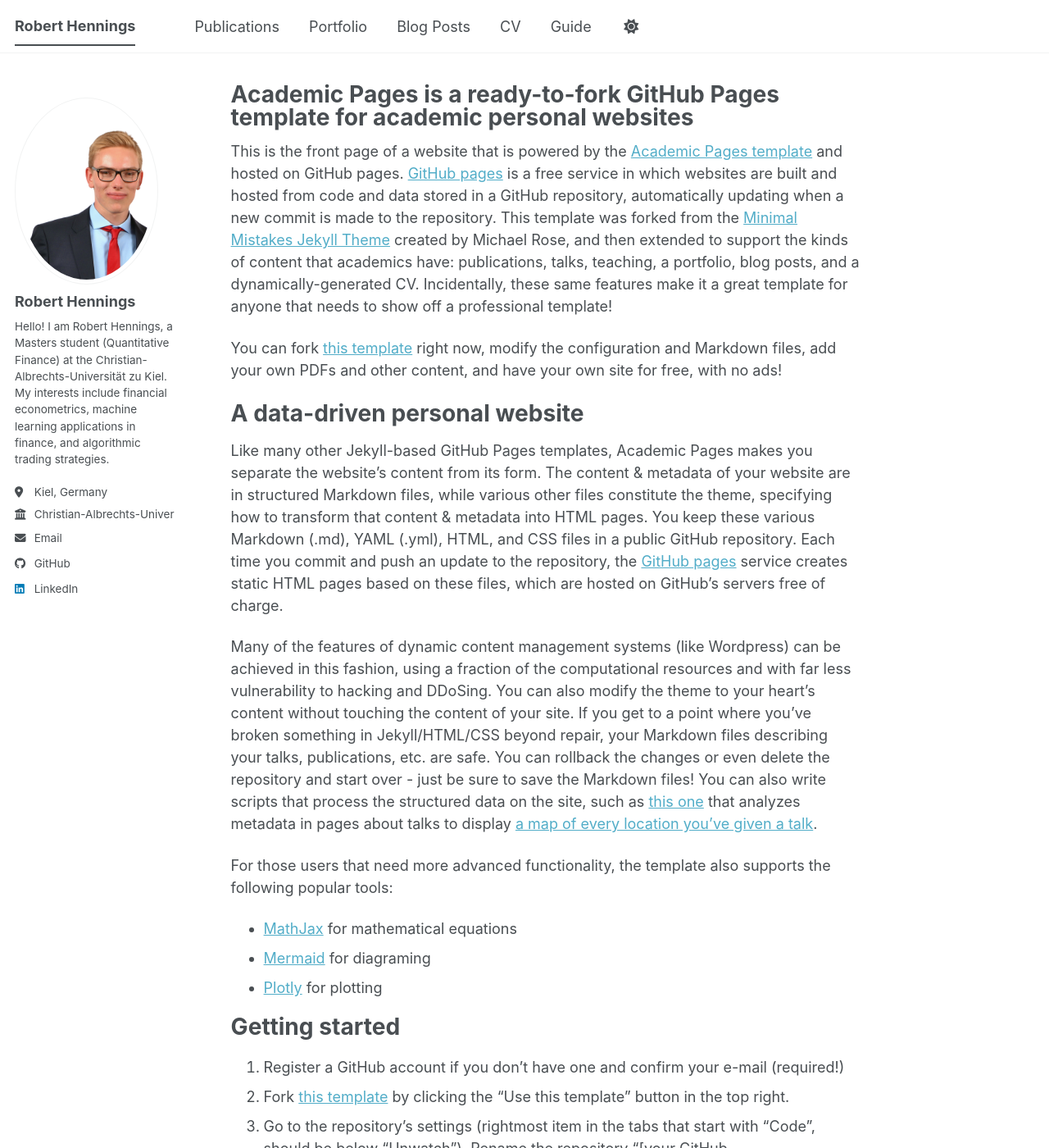
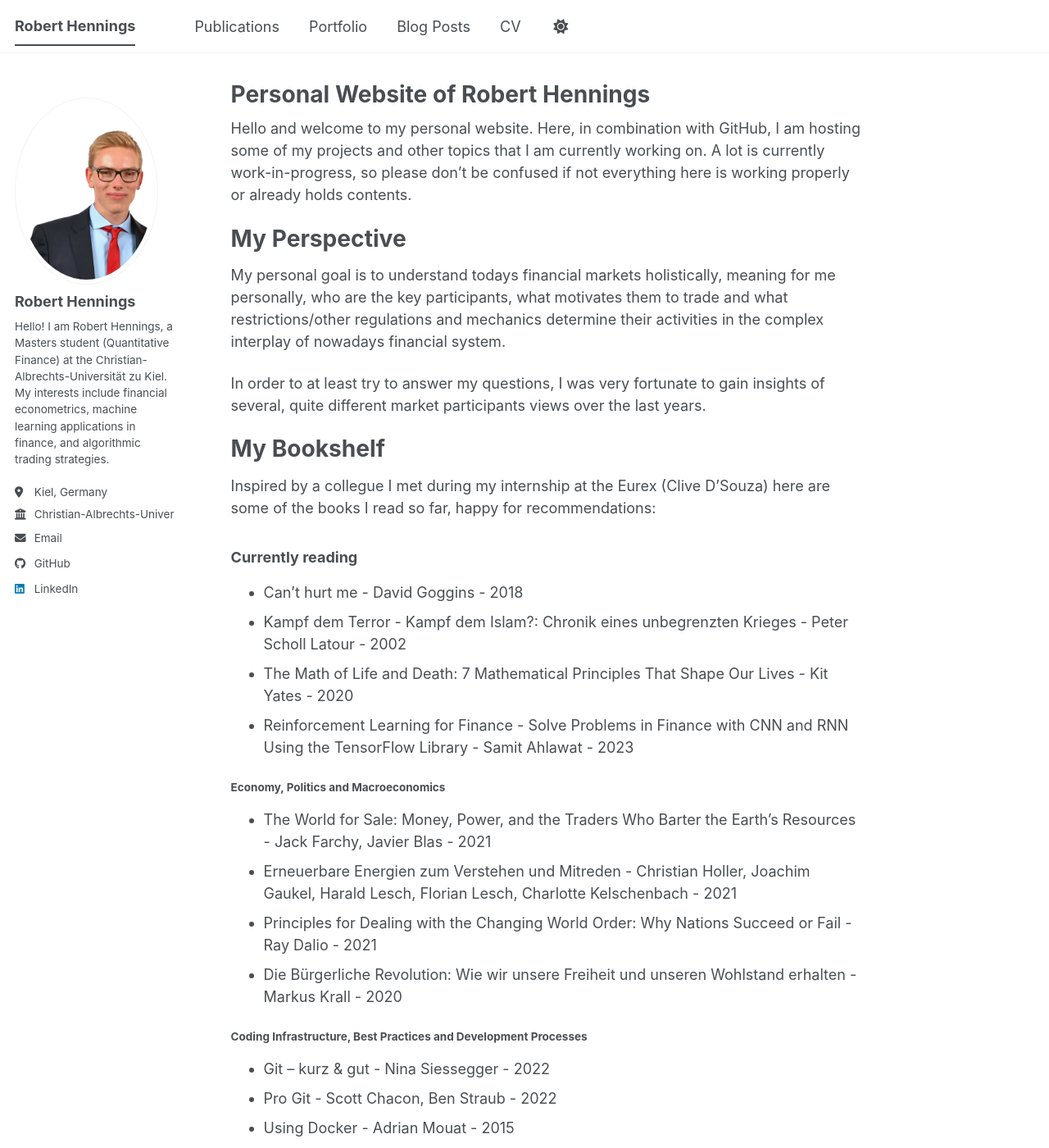
Before and after one commit to RobertHennings/RobertHennings.github.io, a Jekyll site: the page built from _pages/about.md, in a window 1280 px wide and 1400 px high. Shown: the whole window at 82% size. Built offline with Jekyll 4.4.1, drawn with Linux system fonts in a browser that asks for light colours; a script bundle is joined from its source files by our own code; library files that are not in the unit come from our copies; some of the changed text lies outside the part shown.

```diff
--- a/_data/navigation.yml
+++ b/_data/navigation.yml
@@ -29,5 +29,5 @@
   # - title: "CV"
   #   url: /cv-json/
 
-  - title: "Guide"
-    url: /markdown/
+  # - title: "Guide"
+  #   url: /markdown/
--- a/_includes/head.html
+++ b/_includes/head.html
@@ -4,12 +4,13 @@
 
 {% include seo.html %}
 
-<link href="{% if site.atom_feed.path %}{{ site.atom_feed.path }}{% else %}{{ base_path }}/feed.xml{% endif %}" type="application/atom+xml" rel="alternate" title="{{ site.title }} Feed">
+<link href="{% if site.atom_feed.path %}{{ site.atom_feed.path }}{% else %}{{ base_path }}/feed.xml{% endif %}"
+    type="application/atom+xml" rel="alternate" title="{{ site.title }} Feed">
 
 <meta name="viewport" content="width=device-width, initial-scale=1.0">
 
 <script>
-  document.documentElement.className = document.documentElement.className.replace(/\bno-js\b/g, '') + ' js ';
+    document.documentElement.className = document.documentElement.className.replace(/\bno-js\b/g, '') + ' js ';
 </script>
 
 <!-- For all browsers -->
--- a/_pages/about.md
+++ b/_pages/about.md
@@ -1,56 +1,120 @@
 ---
 permalink: /
-title: "Academic Pages is a ready-to-fork GitHub Pages template for academic personal websites"
+title: "Personal Website of Robert Hennings"
 author_profile: true
 redirect_from:
   - /about/
   - /about.html
 ---
 
-This is the front page of a website that is powered by the [Academic Pages template](https://github.com/academicpages/academicpages.github.io) and hosted on GitHub pages. [GitHub pages](https://pages.github.com) is a free service in which websites are built and hosted from code and data stored in a GitHub repository, automatically updating when a new commit is made to the repository. This template was forked from the [Minimal Mistakes Jekyll Theme](https://mmistakes.github.io/minimal-mistakes/) created by Michael Rose, and then extended to support the kinds of content that academics have: publications, talks, teaching, a portfolio, blog posts, and a dynamically-generated CV. Incidentally, these same features make it a great template for anyone that needs to show off a professional template!
+Hello and welcome to my personal website. Here, in combination with GitHub, I am hosting some of my projects and other topics that I am currently working on. A lot is currently work-in-progress, so please don't be confused if not everything here is working properly or already holds contents.
 
- You can fork [this template](https://github.com/academicpages/academicpages.github.io) right now, modify the configuration and Markdown files, add your own PDFs and other content, and have your own site for free, with no ads!
+My Perspective
+======
 
-A data-driven personal website
+My personal goal is to understand todays financial markets holistically, meaning for me personally, who are the key participants, what motivates them to trade and what restrictions/other regulations and mechanics determine their activities in the complex interplay of nowadays financial system.
+
+In order to at least try to answer my questions, I was very fortunate to gain insights of several, quite different market participants views over the last years.
+
+My Bookshelf
 ======
-Like many other Jekyll-based GitHub Pages templates, Academic Pages makes you separate the website's content from its form. The content & metadata of your website are in structured Markdown files, while various other files constitute the theme, specifying how to transform that content & metadata into HTML pages. You keep these various Markdown (.md), YAML (.yml), HTML, and CSS files in a public GitHub repository. Each time you commit and push an update to the repository, the [GitHub pages](https://pages.github.com/) service creates static HTML pages based on these files, which are hosted on GitHub's servers free of charge.
 
-Many of the features of dynamic content management systems (like Wordpress) can be achieved in this fashion, using a fraction of the computational resources and with far less vulnerability to hacking and DDoSing. You can also modify the theme to your heart's content without touching the content of your site. If you get to a point where you've broken something in Jekyll/HTML/CSS beyond repair, your Markdown files describing your talks, publications, etc. are safe. You can rollback the changes or even delete the repository and start over - just be sure to save the Markdown files! You can also write scripts that process the structured data on the site, such as [this one](https://github.com/academicpages/academicpages.github.io/blob/master/talkmap.ipynb) that analyzes metadata in pages about talks to display [a map of every location you've given a talk](https://academicpages.github.io/talkmap.html).
+Inspired by a collegue I met during my internship at the Eurex (Clive D'Souza) here are some of the books I read so far, happy for recommendations:
 
-For those users that need more advanced functionality, the template also supports the following popular tools:
-- [MathJax](https://www.mathjax.org/) for mathematical equations
-- [Mermaid](https://mermaid.js.org/) for diagraming
-- [Plotly](https://plotly.com/javascript/) for plotting
+### Currently reading
 
-Getting started
-======
-1. Register a GitHub account if you don't have one and confirm your e-mail (required!)
-1. Fork [this template](https://github.com/academicpages/academicpages.github.io) by clicking the "Use this template" button in the top right.
-1. Go to the repository's settings (rightmost item in the tabs that start with "Code", should be below "Unwatch"). Rename the repository "[your GitHub username].github.io", which will also be your website's URL.
-1. Set site-wide configuration and create content & metadata (see below -- also see [this set of diffs](https://archive.is/3TPas) showing what files were changed to set up [an example site](https://getorg-testacct.github.io) for a user with the username "getorg-testacct")
-1. Upload any files (like PDFs, .zip files, etc.) to the files/ directory. They will appear at https://[your GitHub username].github.io/files/example.pdf.
-1. Check status by going to the repository settings, in the "GitHub pages" section
+* Can't hurt me - David Goggins - 2018
+* Kampf dem Terror - Kampf dem Islam?: Chronik eines unbegrenzten Krieges - Peter Scholl Latour - 2002
+* The Math of Life and Death: 7 Mathematical Principles That Shape Our Lives - Kit Yates - 2020
+* Reinforcement Learning for Finance - Solve Problems in Finance with CNN and RNN Using the TensorFlow Library - Samit Ahlawat - 2023
 
-Site-wide configuration
-------
-The main configuration file for the site is in the base directory in [_config.yml](https://github.com/academicpages/academicpages.github.io/blob/master/_config.yml), which defines the content in the sidebars and other site-wide features. You will need to replace the default variables with ones about yourself and your site's github repository. The configuration file for the top menu is in [_data/navigation.yml](https://github.com/academicpages/academicpages.github.io/blob/master/_data/navigation.yml). For example, if you don't have a portfolio or blog posts, you can remove those items from that navigation.yml file to remove them from the header.
+#### Economy, Politics and Macroeconomics
 
-Create content & metadata
-------
-For site content, there is one Markdown file for each type of content, which are stored in directories like _publications, _talks, _posts, _teaching, or _pages. For example, each talk is a Markdown file in the [_talks directory](https://github.com/academicpages/academicpages.github.io/tree/master/_talks). At the top of each Markdown file is structured data in YAML about the talk, which the theme will parse to do lots of cool stuff. The same structured data about a talk is used to generate the list of talks on the [Talks page](https://academicpages.github.io/talks), each [individual page](https://academicpages.github.io/talks/2012-03-01-talk-1) for specific talks, the talks section for the [CV page](https://academicpages.github.io/cv), and the [map of places you've given a talk](https://academicpages.github.io/talkmap.html) (if you run this [python file](https://github.com/academicpages/academicpages.github.io/blob/master/talkmap.py) or [Jupyter notebook](https://github.com/academicpages/academicpages.github.io/blob/master/talkmap.ipynb), which creates the HTML for the map based on the contents of the _talks directory).
+* The World for Sale: Money, Power, and the Traders Who Barter the Earth's Resources - Jack Farchy, Javier Blas - 2021
+* Erneuerbare Energien zum Verstehen und Mitreden - Christian Holler, Joachim Gaukel, Harald Lesch, Florian Lesch, Charlotte Kelschenbach - 2021
+* Principles for Dealing with the Changing World Order: Why Nations Succeed or Fail - Ray Dalio - 2021
+* Die Bürgerliche Revolution: Wie wir unsere Freiheit und unseren Wohlstand erhalten - Markus Krall - 2020
 
-**Markdown generator**
+#### Coding Infrastructure, Best Practices and Development Processes
 
-The repository includes [a set of Jupyter notebooks](https://github.com/academicpages/academicpages.github.io/tree/master/markdown_generator
-) that converts a CSV containing structured data about talks or presentations into individual Markdown files that will be properly formatted for the Academic Pages template. The sample CSVs in that directory are the ones I used to create my own personal website at stuartgeiger.com. My usual workflow is that I keep a spreadsheet of my publications and talks, then run the code in these notebooks to generate the Markdown files, then commit and push them to the GitHub repository.
+* Git – kurz & gut - Nina Siessegger - 2022
+* Pro Git - Scott Chacon, Ben Straub - 2022
+* Using Docker - Adrian Mouat - 2015
+* Introducing MLOps: How to Scale Machine Learning in the Enterprise - Mark Treveil, Nicolas Omont, Clément Stenac, Kenji Lefevre, Du Phan, Joachim Zentici, Adrien Lavoillotte, Makoto Miyazaki, Lynn Heidmann - 2020
 
-How to edit your site's GitHub repository
-------
-Many people use a git client to create files on their local computer and then push them to GitHub's servers. If you are not familiar with git, you can directly edit these configuration and Markdown files directly in the github.com interface. Navigate to a file (like [this one](https://github.com/academicpages/academicpages.github.io/blob/master/_talks/2012-03-01-talk-1.md) and click the pencil icon in the top right of the content preview (to the right of the "Raw | Blame | History" buttons). You can delete a file by clicking the trashcan icon to the right of the pencil icon. You can also create new files or upload files by navigating to a directory and clicking the "Create new file" or "Upload files" buttons.
+#### Coding
 
-Example: editing a Markdown file for a talk
-![Editing a Markdown file for a talk](/images/editing-talk.png)
+* Python for Excel: A Modern Environment for Automation and Data Analysis - Felix Zumstein - 2021
+* Python for Data Analysis: Data Wrangling with Pandas, NumPy, and Jupyter - Wes McKinney - 2022
+* Data Science from Scratch: First Principles with Python - Joel Grus - 2019
+* Web Scraping with Python - Ryan Mitchell - 2018
+* Pandas for Everyone: Python Data Analysis - Daniel Y. Chen - 2017
 
-For more info
-------
-More info about configuring Academic Pages can be found in [the guide](https://academicpages.github.io/markdown/), the [growing wiki](https://github.com/academicpages/academicpages.github.io/wiki), and you can always [ask a question on GitHub](https://github.com/academicpages/academicpages.github.io/discussions). The [guides for the Minimal Mistakes theme](https://mmistakes.github.io/minimal-mistakes/docs/configuration/) (which this theme was forked from) might also be helpful.
+#### Statistics, Mathematics and Machine Learning
+
+* An Introduction to Statistical Learning: with Applications in R - Gareth James, Daniela Witten - 2021
+* The Handbook of Energy Trading - Stefano Fiorenzani, Samuele Ravelli, Enrico Edoli - 2011
+* Wirtschafts- und Bevölkerungsstatistik - Andreas Behr, Götz Rohwer - 2019
+* Grundwissen Deskriptive Statistik - Andreas Behr - 2023
+* Financial Capital. Data and Models - Andreas Behr, Götz Rohwer - 2021
+* Grundwissen Induktive Statistik - Andreas Behr, Götz Rohwer - 2018
+* Neuromathematik und Assoziativmaschinen - Hans-Joachim Bentz, Andreas Dierks - 2013
+* (Parts) Time Series Analysis - James D. Hamilton - 1994
+* (Parts) Advances in Financial Machine Learning - Marcos López de Prado - 2018
+
+#### Philosophy and rational thinking
+
+* The Time Machine - H. G. Wells - 1895
+* Hiking With Nietzsche: On Becoming Who You Are - John J. Kaag - 2018
+* Becoming Myself: A Psychiatrist's Memoir - Irvin D. YalomIrvin D. Yalom - 2017
+* Moralischer Fortschritt in dunklen Zeiten: Universale Werte für das 21. Jahrhundert - Markus Gabriel - 2020
+* Factfulness: Ten Reasons We're Wrong About The World - And Why Things Are Better Than You Think - Hans Rosling - 2018
+* The Art of Thinking Clearly: The Secrets of Perfect Decision-Making - Rolf Dobelli - 2013
+* Die letzten Rätsel der Mathematik - Ian Stewart, Monika Niehaus, Dr. Bernd Schuh - 2015
+* Dark Data: Why What You Don't Know Matters - David J. Hand - 2022
+* Gefangen in der Opferrolle: Warum Wokeness scheitert - Varnan Chandreswaran - 2024
+
+#### Physics and Space
+
+* Brief Answers to the Big Questions - Stephen Hawking - 2018
+* A Brief History of Time: And Other Essays - Stephen Hawking - 1998
+
+#### Quantitative Finance/Financial Engineering
+
+* Financial Engineering: Strategien, Bewertungen und Risikomanagement -  Michael Bloss, Daniel Sörensen, Manuel Kleinknecht - 2020
+* Market Microstructure in Practice: Second Edition - Sophie Laruelle, Charles-Albert Lehalle - 2018
+* (Parts) Options, Futures, and Other Derivatives - John C. Hull - 2014
+* Energy Trading and Risk Management, A Practical Approach to Hedging, Trading, and Portfolio Diversification - Iris Mack - 2014
+* Fixed Income Analysis - Frank J. Fabozzi - 2007
+* (Parts) Mathematical Finance - Ernst Eberlein, Jan Kallsen - 2020
+* Optimal Investment - L. C. G. Rogers - 2012
+
+#### Quant/ Asset Class History
+
+* The Man who solved the market - Gregory Zuckerman - 2019
+* The Bond King: How One Man Made a Market, Built an Empire, and Lost It All - Mary Childs - 2022
+* Beat the Market: A Scientific Stock Market System - Edward O. Thorp, Sheen T. Kassouf - 1967
+* The Quants: How a New Breed of Math Whizzes Conquered Wall Street and Nearly Destroyed It - Scott Patterson - 2011
+* Taking the Floor: Models, Morals, and Management in a Wall Street Trading Room - Daniel Beunza - 2021
+* Nerds on Wall Street: Math, Machines and Wired Markets - David J. Leinweber - 2009
+
+#### Communication
+
+* Das Harvard-Konzept: Die unschlagbare Methode für beste Verhandlungsergebnisse - William Ury, Roger Fisher - 2018
+
+#### Psychology
+
+* Persönlichkeit – Auf der Suche nach unserer Individualität - Christian Montag - 2016
+* Von der Kunst des Zuhörens: Therapeutische Aspekte der Psychoanalyse - Erich Fromm - 2005
+* Why We Remember: Unlocking Memory's Power to Hold on to What Matters - Charan Ranganath - 2024
+
+#### Blockchain and other tech stuff
+
+* Blockchain: Hype oder Innovation - Christoph Meinel, Tatiana Gayvoronskaya - 2020
+
+#### Stock Valuation and general Investing
+
+* Unternehmensbewertung & Kennzahlenanalyse: Praxisnahe Einführung mit zahlreichen Fallbeispielen börsennotierter Unternehmen - Nicolas Schmidlin - 2020
+* So funktioniert die Börse - Christoph A. Scherbaum - 2015
+* Fundamentalanalyse versus Chartanalyse Methoden der Aktienbewertung im Vergleich - Viktor Heese, Christian Riedel - 2016
+* Der entspannte Weg zum Reichtum - Susan Levermann - 2011
```
Also changed, not shown: README.md (+14 -0 lines), images/Distribution.png (added), images/_favicon-192x192.png (added), images/_favicon-512x512.png (added), images/apple-touch-icon-180x180.png (deleted), images/bio-photo-2.jpg (deleted), images/bio-photo.jpg (deleted), images/editing-talk.png (deleted), images/favicon-192x192.png, images/favicon-32x32.png (deleted), images/favicon-512x512.png, images/favicon.ico (deleted), images/favicon.svg (deleted).
